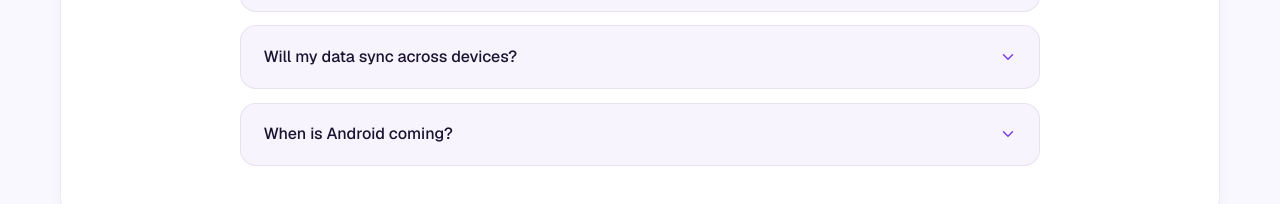
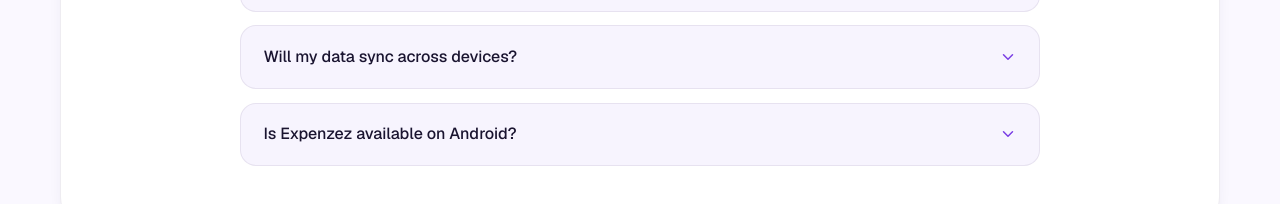
Before and after one commit to biszaal/expenzez-website, a React (Vite) app: page /support in a window 1280 px wide. Shown: the part 1220-1424 px from the top of the page. Built offline with nearby package versions, Linux system fonts and the light colour scheme; no server answers.

Commit message:
feat(website): support page FAQ schema + Seo, share FAQ data

```diff
--- a/src/pages/Support.tsx
+++ b/src/pages/Support.tsx
@@ -1,5 +1,8 @@
 import React, { useState } from "react";
 import { Mail, MessageSquare, ChevronDown, Sparkles } from "lucide-react";
+import { faqs } from "../data/faqs";
+import { FaqSchema } from "../components/StructuredData";
+import Seo from "../components/Seo";
 
 const Support: React.FC = () => {
   const [expandedFaq, setExpandedFaq] = useState<number | null>(null);
@@ -17,55 +20,18 @@
     window.location.href = `mailto:support@expenzez.com?subject=${mailSubject}&body=${mailBody}`;
   };
 
-  const faqs = [
-    {
-      question: "How does the AI financial assistant work?",
-      answer:
-        "The assistant analyses your spending, income, and goals to surface personalised insights. Ask anything in plain English — \"Where am I spending most this month?\", \"Can I afford this purchase?\" — and it answers using your actual data, not generic advice.",
-    },
-    {
-      question: "How do I add transactions?",
-      answer:
-        "Two ways: 1) Add manually for cash, one-offs, or quick entries. 2) Bulk-import a CSV (bank statement, credit card export, or another app). Expenzez auto-categorises everything and you can fine-tune at any time.",
-    },
-    {
-      question: "Can Expenzez help me save money?",
-      answer:
-        "Yes — it spots forgotten subscriptions, flags categories drifting over budget, suggests realistic budget adjustments, and benchmarks your spending against UK averages so you see exactly where to trim.",
-    },
-    {
-      question: "Does it track my credit score and credit cards?",
-      answer:
-        "Yes. Expenzez monitors your credit score over time, tracks balances and due dates across all your cards, and shows utilisation, payoff timelines, and total interest in one place.",
-    },
-    {
-      question: "Is my financial data secure?",
-      answer:
-        "Security is the top priority. All data is encrypted in transit and at rest. The app is protected with Face ID / Touch ID and an optional PIN. Your data is never sold, shared, or used to train third-party models.",
-    },
-    {
-      question: "How does CSV import work?",
-      answer:
-        "Open Add transaction → Import CSV → choose your file. Expenzez auto-detects the columns (date, amount, description) and imports everything in seconds. Categories are assigned by AI and you can edit them in bulk.",
-    },
-    {
-      question: "Will my data sync across devices?",
-      answer:
-        "Yes. Sign in on any new device and your transactions, budgets, goals, and insights restore automatically. You'll just need to re-enrol Face ID or your PIN on the new device for security.",
-    },
-    {
-      question: "When is Android coming?",
-      answer:
-        "Android is in active development. iOS is fully launched and we're shipping new features there continuously while the Android build catches up.",
-    },
-  ];
-
   const toggleFaq = (index: number) => {
     setExpandedFaq(expandedFaq === index ? null : index);
   };
 
   return (
     <div className="support-page">
+      <Seo
+        title="Expenzez Support & FAQ — Help with the app"
+        description="Answers to common Expenzez questions: AI assistant, CSV import, budgets, credit tracking, security, and Android availability."
+        path="/support"
+      />
+      <FaqSchema />
       <div className="container">
         <div className="support-header">
           <h1>How can we help?</h1>
```
